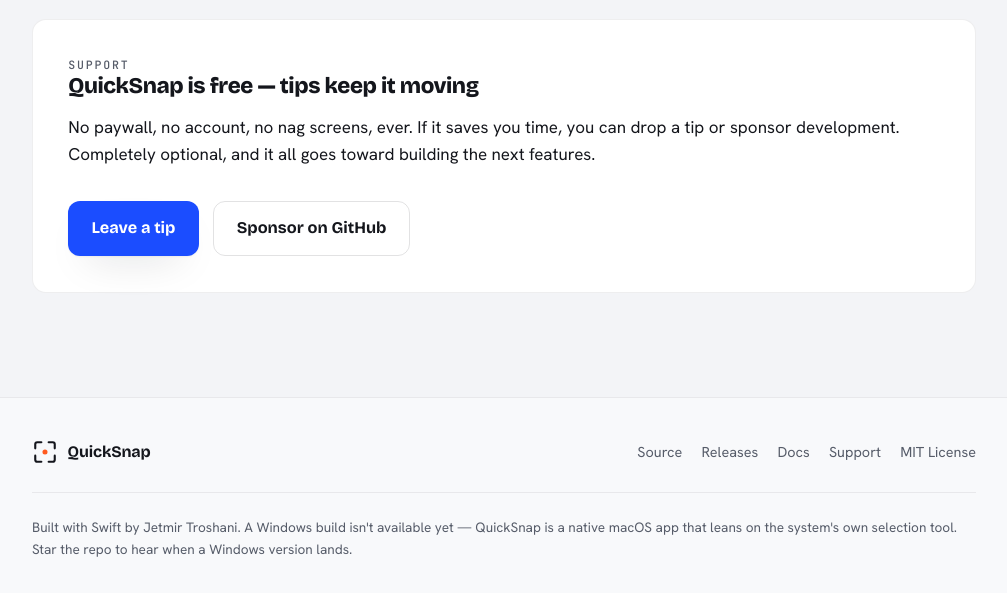
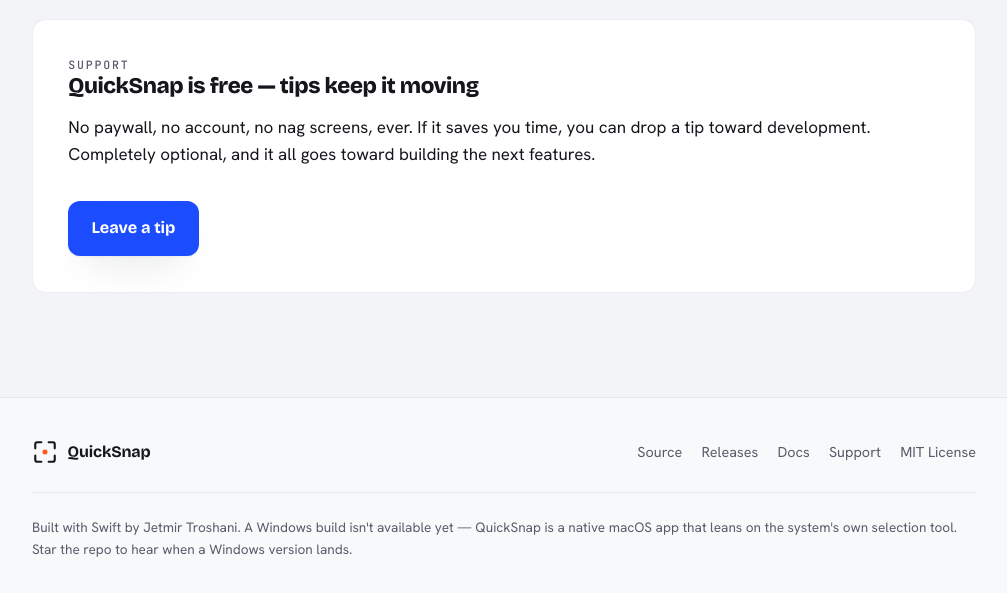
Before and after one commit to jtroshani/QuickSnap, a plain HTML site: page docs/index.html in a window 1280 px wide. Shown: the part 2561-3154 px from the top of the page, without its empty margins (136-1143 px from the left). Drawn offline with nearby package versions, Linux system fonts and the light colour scheme.

Commit message:
site: remove GitHub Sponsors button, keep Stripe tip only

```diff
--- a/docs/index.html
+++ b/docs/index.html
@@ -417,11 +417,9 @@
         <p class="eyebrow">Support</p>
         <h2>QuickSnap is free &mdash; tips keep it moving</h2>
         <p>No paywall, no account, no nag screens, ever. If it saves you time, you can drop a tip
-        or sponsor development. Completely optional, and it all goes toward building the next
-        features.</p>
+        toward development. Completely optional, and it all goes toward building the next features.</p>
         <div class="cta-row">
           <a class="btn" data-tip href="#" hidden>Leave a tip</a>
-          <a class="btn ghost" data-sponsor href="#">Sponsor on GitHub</a>
         </div>
       </div>
     </div>
@@ -485,11 +483,9 @@
   // Paste your Stripe Payment Link here (looks like https://buy.stripe.com/xxxxxxxx).
   // Leave empty to hide the "Leave a tip" button.
   var TIP_URL = "https://buy.stripe.com/bJe28r54X7P46FH285gbm00";
-  var SPONSOR_URL = "https://github.com/sponsors/" + REPO.split("/")[0];
 
   var tipBtn = document.querySelector("[data-tip]");
   if (tipBtn && TIP_URL) { tipBtn.href = TIP_URL; tipBtn.hidden = false; }
-  document.querySelectorAll("[data-sponsor]").forEach(function(el){ el.href = SPONSOR_URL; });
 
   // ---- theme toggle (tri-state aware) ------------------------------------
   var root = document.documentElement;
```
Also changed, not shown: 2 other files.
